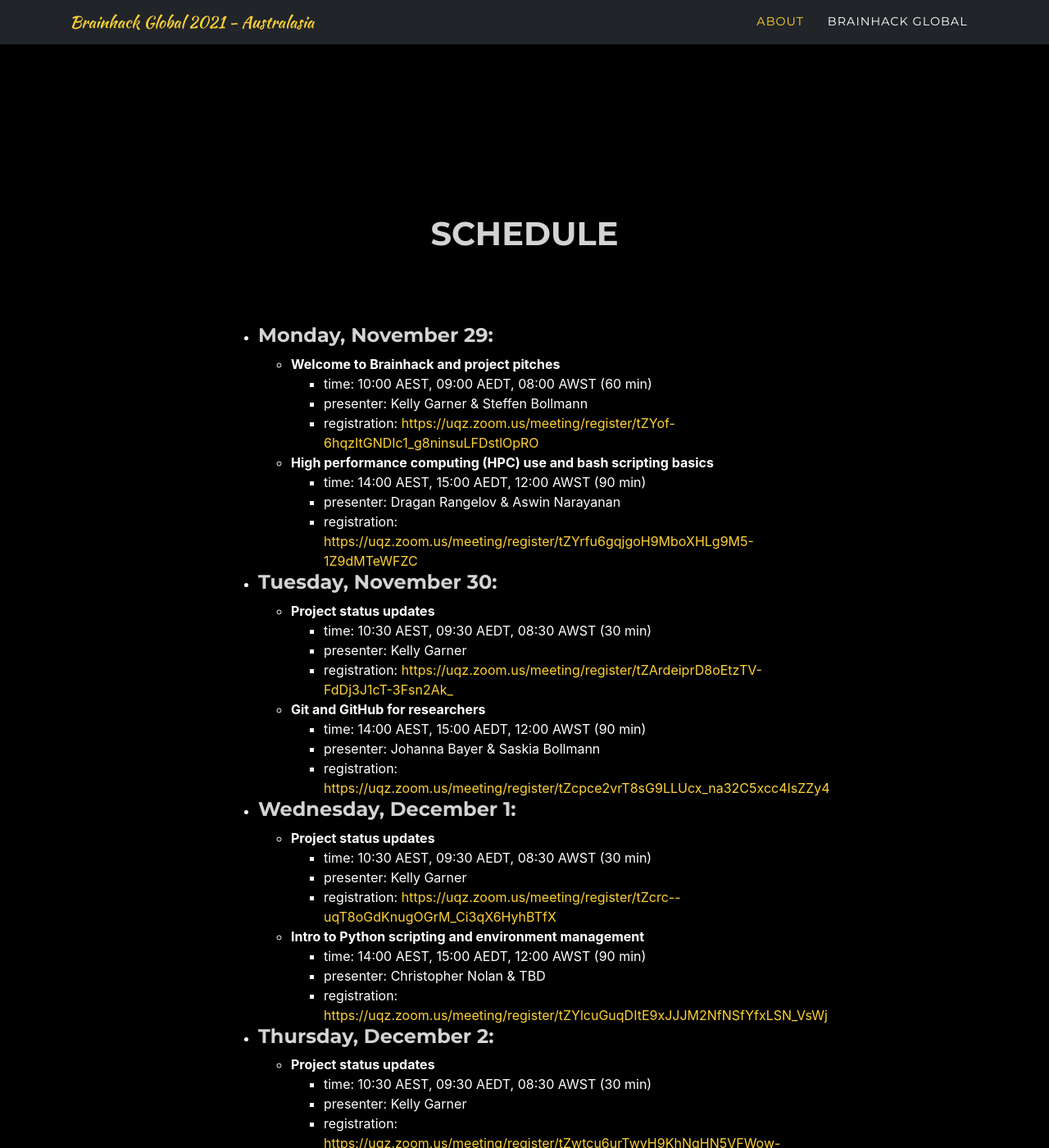
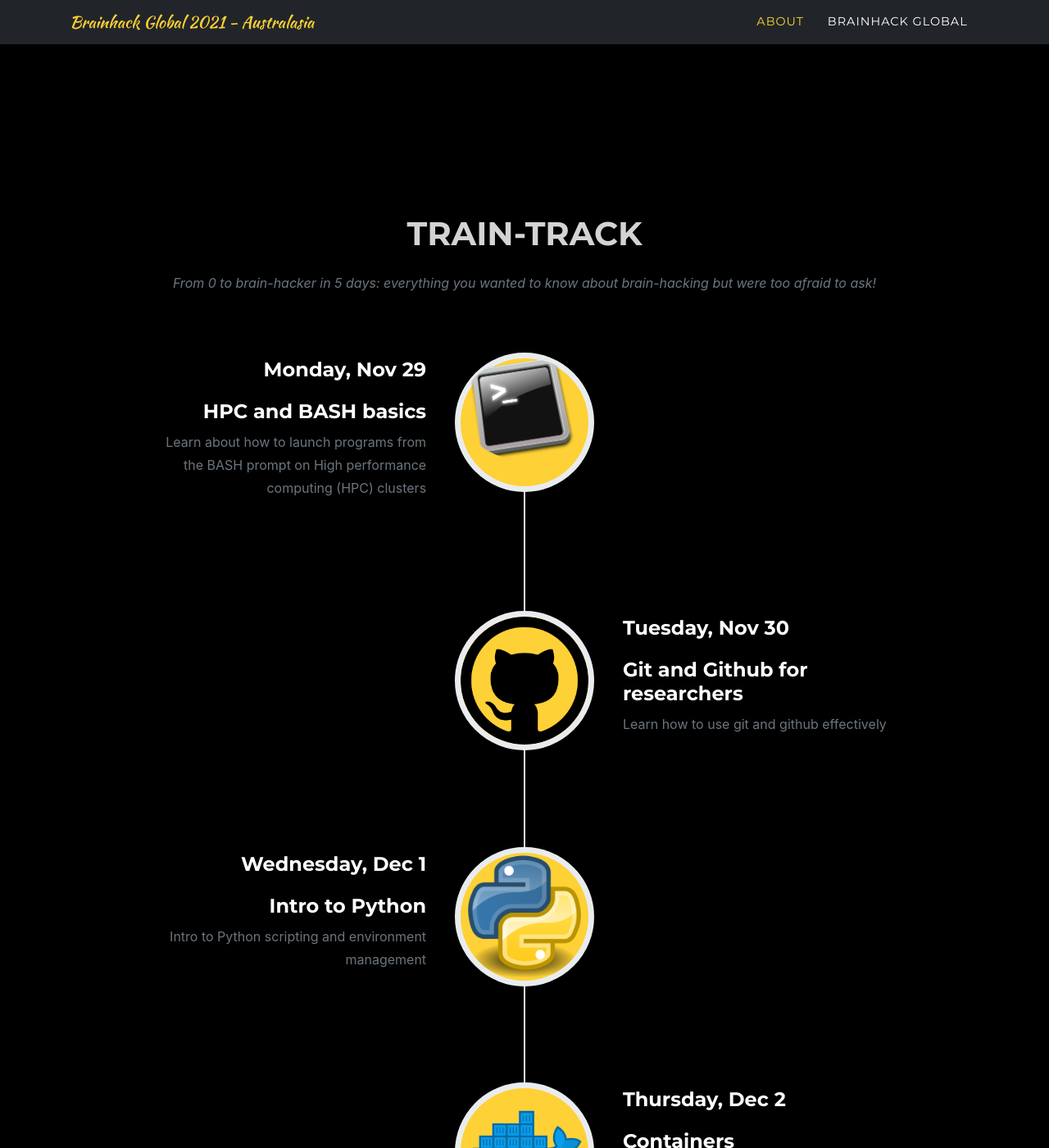
Before and after one commit to tclose/global2021, a Jekyll site: the page built from index.md, in a window 1280 px wide and 1400 px high, scrolled down 1972 px. Shown: the whole window at 82% size. Built offline with Jekyll 4.4.1, drawn with Linux system fonts in a browser that asks for light colours; some web fonts are replaced; some of the changed text lies outside the part shown.

Commit message:
Revert "removed train-track"
This reverts commit 1e67bdf14020be081dace2b30cab93c3c5bfff9e.

```diff
--- a/_data/sitetext.yml
+++ b/_data/sitetext.yml
@@ -22,7 +22,7 @@ about:
 
 
 links:
-  title: "HACKATHON"
+  title: "HACK-TRACK"
   text: "Becoming part of the global brain-hackathon!"
   subtext: BrainHack Global is a global event run with local nodes in different regions. Sign up to be involved with any of the projects happening around the world and connect with peers in the Australiasian node for advice, training and support.
   section: links
@@ -40,6 +40,43 @@ links:
       image: assets/img/new-project.jpg
       link: https://github.com/brainhackorg/global2021/issues/new?assignees=&labels=project&template=project-submission-template.yml
 
+
+traintrack:
+  title: "TRAIN-TRACK"
+  text: "From 0 to brain-hacker in 5 days: everything you wanted to know about brain-hacking but were too afraid to ask!"
+  section: traintrack
+  # left is the default
+  #start_align: "left"
+  events:
+    - title: "HPC and BASH basics"
+      year: "Monday, Nov 29"
+      desc: "Learn about how to launch programs from the BASH prompt on High performance computing (HPC) clusters"
+      image: assets/img/traintrack/bash.png
+      alt: HPC and BASH basics
+    - title: "Git and Github for researchers"
+      year: "Tuesday, Nov 30"
+      desc: "Learn how to use git and github effectively"
+      image: assets/img/traintrack/github.png
+      align: right
+      alt: Git and Github for researchers
+    - title: "Intro to Python"
+      year: "Wednesday, Dec 1"
+      desc: "Intro to Python scripting and environment management"
+      image: assets/img/traintrack/python.png
+      alt: Intro to Python
+    - title: "Containers"
+      year: "Thursday, Dec 2"
+      desc: "Learn how to get started with running Docker and Singularity containers"
+      image: assets/img/traintrack/docker.png
+      alt: Containers
+      # you can enforce the alignment
+      align: right
+    - title: "Development tools"
+      year: "Friday, Dec 3"
+      desc: "Learn how to program efficiently and effectively with VSCode and test-driven development"
+      image: assets/img/traintrack/vscode.png
+      alt: Development tools
+  end: "Certified <br> Brain-<br> Hacker!"
 
 schedule:
   section: schedule
--- a/_layouts/home.html
+++ b/_layouts/home.html
@@ -7,4 +7,6 @@ layout: default
 
 {% include links.html %}
 
+{% include traintrack.html %}
+
 {% include schedule.html %}
```
